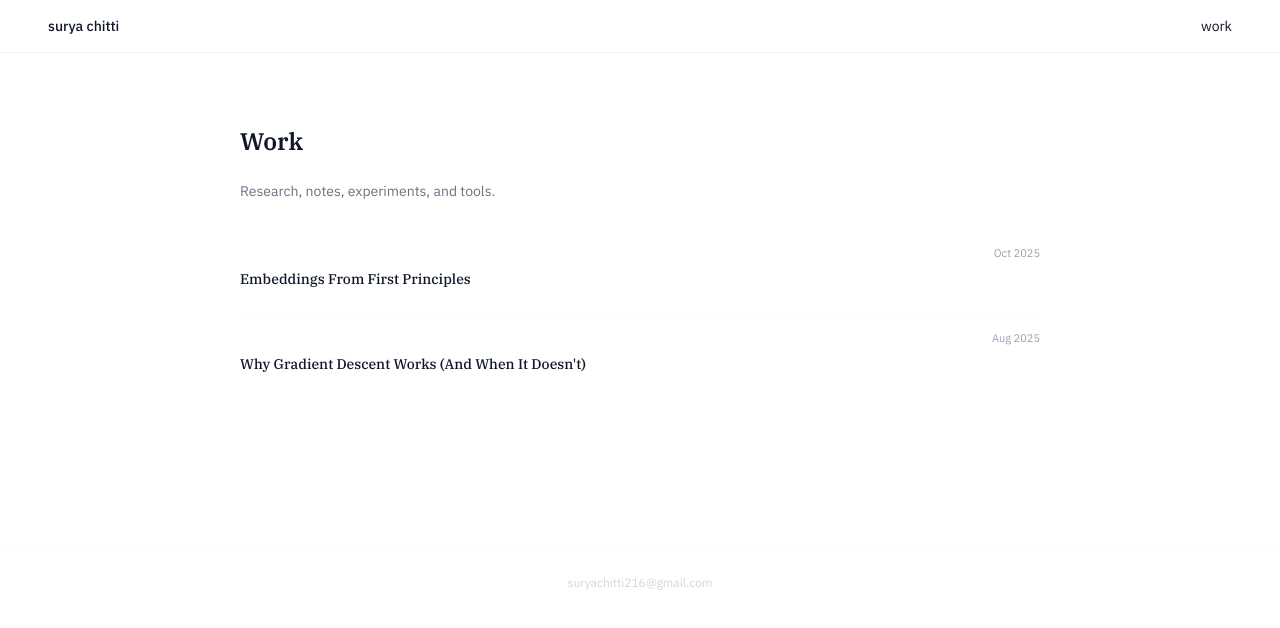
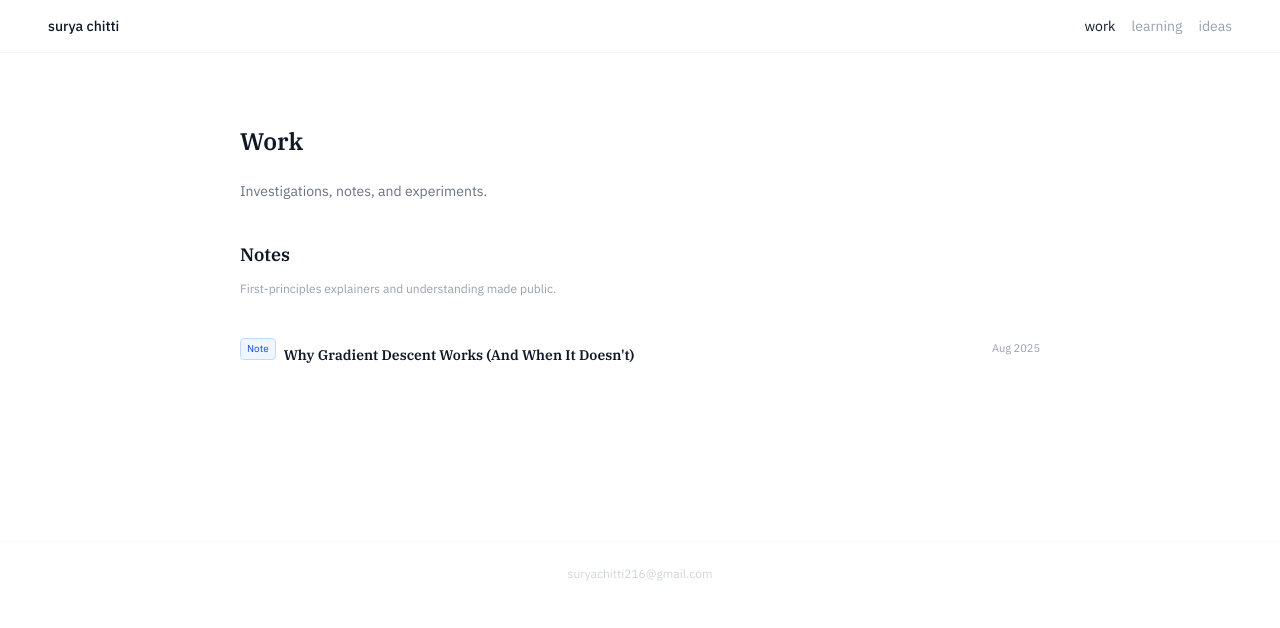
Before and after one commit to codechitti216/codechitti216.github.io, a React (Vite) app: page /notes in a window 1280 px wide. Shown: the top 628 px of the page. Built offline with nearby package versions, Linux system fonts and the light colour scheme.

Commit message:
Add Learning, Ideas sections. Update Work page with tier badges. Fix bio.

```diff
--- a/src/App.jsx
+++ b/src/App.jsx
@@ -3,6 +3,8 @@ import Layout from "./components/Layout";
 import Home from "./pages/Home";
 import Notes from "./pages/Notes";
 import NoteDetail from "./pages/NoteDetail";
+import Learning from "./pages/Learning";
+import Ideas from "./pages/Ideas";
 import TransformerDemo from "./pages/TransformerDemo";
 import "./App.css";
 
@@ -14,6 +16,8 @@ function App() {
           <Route path="/" element={<Home />} />
           <Route path="/notes" element={<Notes />} />
           <Route path="/notes/:id" element={<NoteDetail />} />
+          <Route path="/learning" element={<Learning />} />
+          <Route path="/ideas" element={<Ideas />} />
           <Route path="/transformer-demo" element={<TransformerDemo />} />
           {/* Old routes redirect */}
           <Route path="/garden" element={<Notes />} />
--- a/src/components/Layout.jsx
+++ b/src/components/Layout.jsx
@@ -6,6 +6,8 @@ const Layout = ({ children }) => {
   const navigation = [
     { name: 'Home', href: '/' },
     { name: 'Work', href: '/notes' },
+    { name: 'Learning', href: '/learning' },
+    { name: 'Ideas', href: '/ideas' },
   ];
 
   return (
@@ -22,7 +24,7 @@ const Layout = ({ children }) => {
                   key={item.name}
                   to={item.href}
                   className={`text-sm transition-colors ${
-                    location.pathname.startsWith(item.href)
+                    location.pathname.startsWith(item.href) && item.href !== '/'
                       ? 'text-gray-900'
                       : 'text-gray-400 hover:text-gray-700'
                   }`}
--- a/src/pages/Home.jsx
+++ b/src/pages/Home.jsx
@@ -21,9 +21,7 @@ export default function Home() {
             <TextScramble text="Surya Chitti" />
           </h1>
           <p className="text-base text-gray-600 leading-relaxed max-w-lg">
-            ML Research Engineer. Building and understanding deep learning systems
-            across perception, language, and reinforcement learning.
-            M.Sc. Mathematics, BITS Pilani.
+            M.Sc. Mathematics, BITS Pilani. Building and investigating deep learning systems.
           </p>
           <div className="flex items-center gap-5 pt-1 text-sm text-gray-400">
             <a href="mailto:suryachitti216@gmail.com" className="flex items-center gap-1.5 hover:text-gray-700 transition-colors">
--- /dev/null
+++ b/src/pages/Ideas.jsx
@@ -0,0 +1,39 @@
+import { Lightbulb } from 'lucide-react';
+
+const ideas = [];
+
+export default function Ideas() {
+  return (
+    <div className="py-8 space-y-8">
+      <div>
+        <h1 className="font-serif text-2xl font-semibold text-gray-900">Ideas</h1>
+        <p className="mt-1 text-sm text-gray-500">
+          Questions I want to investigate. No detail until work begins.
+        </p>
+      </div>
+
+      {ideas.length === 0 ? (
+        <div className="py-12 text-center border border-dashed border-gray-200 rounded-lg">
+          <Lightbulb className="h-5 w-5 text-gray-300 mx-auto mb-2" />
+          <p className="text-sm text-gray-300">No questions yet. They'll come from the work.</p>
+        </div>
+      ) : (
+        <ul className="space-y-3">
+          {ideas.map((idea, i) => (
+            <li key={i} className="flex items-start gap-3 py-2 border-b border-gray-50 last:border-0">
+              <span className="text-gray-300 text-sm mt-0.5">?</span>
+              <div>
+                <p className="text-sm text-gray-900">{idea.question}</p>
+                {idea.link && (
+                  <a href={idea.link} className="text-xs text-gray-400 hover:text-gray-700 transition-colors mt-1 inline-block">
+                    Started &rarr;
+                  </a>
+                )}
+              </div>
+            </li>
+          ))}
+        </ul>
+      )}
+    </div>
+  );
+}
--- /dev/null
+++ b/src/pages/Learning.jsx
@@ -0,0 +1,72 @@
+import { BookOpen, Video, FileText, Mic } from 'lucide-react';
+
+const sections = [
+  {
+    id: 'courses',
+    title: 'Courses',
+    icon: Video,
+    description: 'Lecture series I\'m watching. Progress and notes per lecture.',
+    items: [],
+  },
+  {
+    id: 'textbooks',
+    title: 'Textbooks',
+    icon: BookOpen,
+    description: 'Books I\'m reading. Chapter progress and annotated notes.',
+    items: [],
+  },
+  {
+    id: 'papers',
+    title: 'Papers',
+    icon: FileText,
+    description: 'Research papers I\'ve read. Reactions, not summaries.',
+    items: [],
+  },
+  {
+    id: 'talks',
+    title: 'Talks',
+    icon: Mic,
+    description: 'One-off videos, seminars, and blog posts worth noting.',
+    items: [],
+  },
+];
+
+export default function Learning() {
+  return (
+    <div className="py-8 space-y-10">
+      <div>
+        <h1 className="font-serif text-2xl font-semibold text-gray-900">Learning</h1>
+        <p className="mt-1 text-sm text-gray-500">
+          What I'm studying, reading, and watching. Full history with notes.
+        </p>
+      </div>
+
+      {sections.map((section) => {
+        const Icon = section.icon;
+        return (
+          <section key={section.id} className="space-y-3">
+            <div className="flex items-center gap-2">
+              <Icon className="h-4 w-4 text-gray-400" />
+              <h2 className="font-serif text-lg font-semibold text-gray-900">{section.title}</h2>
+            </div>
+            <p className="text-xs text-gray-400">{section.description}</p>
+
+            {section.items.length === 0 ? (
+              <div className="py-8 text-center border border-dashed border-gray-200 rounded-lg">
+                <p className="text-sm text-gray-300">Nothing here yet.</p>
+              </div>
+            ) : (
+              <div className="space-y-2">
+                {section.items.map((item, i) => (
+                  <div key={i} className="py-2 border-b border-gray-50 last:border-0">
+                    <span className="text-sm text-gray-700">{item.title}</span>
+                  </div>
+                ))}
+              </div>
+            )}
+          </section>
+        );
+      })}
+    </div>
+  );
+}
--- a/src/pages/Notes.jsx
+++ b/src/pages/Notes.jsx
@@ -1,36 +1,42 @@
 import { useMemo } from 'react';
 import { Link } from 'react-router-dom';
-import { getAllContent } from '../lib/content';
+import { getAllContent, TIERS } from '../lib/content';
 
 export default function Notes() {
   const allContent = useMemo(() => getAllContent(), []);
 
+  // Split into investigations (experiment, paper, notebook, research, tool) and notes (note, seed)
+  const investigations = allContent.filter(item =>
+    ['experiment', 'paper', 'notebook', 'research', 'tool'].includes(item.tier)
+  );
+  const notes = allContent.filter(item =>
+    ['note', 'seed'].includes(item.tier) || !item.tier
+  );
+
+  const TierBadge = ({ tier }) => {
+    const tierInfo = TIERS[tier];
+    if (!tierInfo) return null;
     return (
-    <div className="py-8 space-y-8">
-      <div>
-        <h1 className="font-serif text-2xl font-semibold text-gray-900">Work</h1>
-        <p className="mt-1 text-sm text-gray-500">
-          Research, notes, experiments, and tools.
-        </p>
-      </div>
+      <span className={`text-[10px] px-1.5 py-0.5 rounded border ${tierInfo.color}`}>
+        {tierInfo.label}
+      </span>
+    );
+  };
 
-      {/* Content list */}
-      <div className="space-y-1">
-        {allContent.length === 0 && (
-          <p className="text-sm text-gray-400 py-8">No content yet. Start building.</p>
-        )}
-        {allContent.map(item => {
-          return (
+  const ContentItem = ({ item }) => (
     <Link
-              key={item.slug}
       to={`/notes/${item.slug}`}
       className="block group py-3 border-b border-gray-50 last:border-0"
     >
-              <div className="flex items-start justify-between gap-4">
-                <div className="min-w-0">
-                  <h3 className="text-sm font-medium text-gray-900 group-hover:text-gray-600 transition-colors truncate">
+      <div className="flex items-center justify-between gap-4">
+        <div className="flex items-center gap-2 min-w-0">
+          <TierBadge tier={item.tier} />
+          <h3 className="text-sm text-gray-900 group-hover:text-gray-500 transition-colors truncate">
             {item.title}
           </h3>
+          {item.status === 'planned' && (
+            <span className="text-[10px] text-gray-300">(in progress)</span>
+          )}
         </div>
         <span className="text-[11px] text-gray-400 whitespace-nowrap shrink-0">
           {item.date ? new Date(item.date).toLocaleDateString('en-US', { month: 'short', year: 'numeric' }) : ''}
@@ -38,8 +44,45 @@ export default function Notes() {
       </div>
     </Link>
   );
-        })}
+
+  return (
+    <div className="py-8 space-y-10">
+      <div>
+        <h1 className="font-serif text-2xl font-semibold text-gray-900">Work</h1>
+        <p className="mt-1 text-sm text-gray-500">
+          Investigations, notes, and experiments.
+        </p>
       </div>
+
+      {/* Investigations */}
+      {investigations.length > 0 && (
+        <section className="space-y-3">
+          <h2 className="font-serif text-lg font-semibold text-gray-900">Investigations</h2>
+          <p className="text-xs text-gray-400">Projects, reproductions, experiments, and papers.</p>
+          <div className="space-y-1">
+            {investigations.map(item => (
+              <ContentItem key={item.slug} item={item} />
+            ))}
+          </div>
+        </section>
+      )}
+
+      {/* Notes */}
+      {notes.length > 0 && (
+        <section className="space-y-3">
+          <h2 className="font-serif text-lg font-semibold text-gray-900">Notes</h2>
+          <p className="text-xs text-gray-400">First-principles explainers and understanding made public.</p>
+          <div className="space-y-1">
+            {notes.map(item => (
+              <ContentItem key={item.slug} item={item} />
+            ))}
+          </div>
+        </section>
+      )}
+
+      {allContent.length === 0 && (
+        <p className="text-sm text-gray-400 py-8 text-center">No content yet. Start building.</p>
+      )}
     </div>
   );
 }
```
Lines whose indentation alone changed are shown as unchanged.
